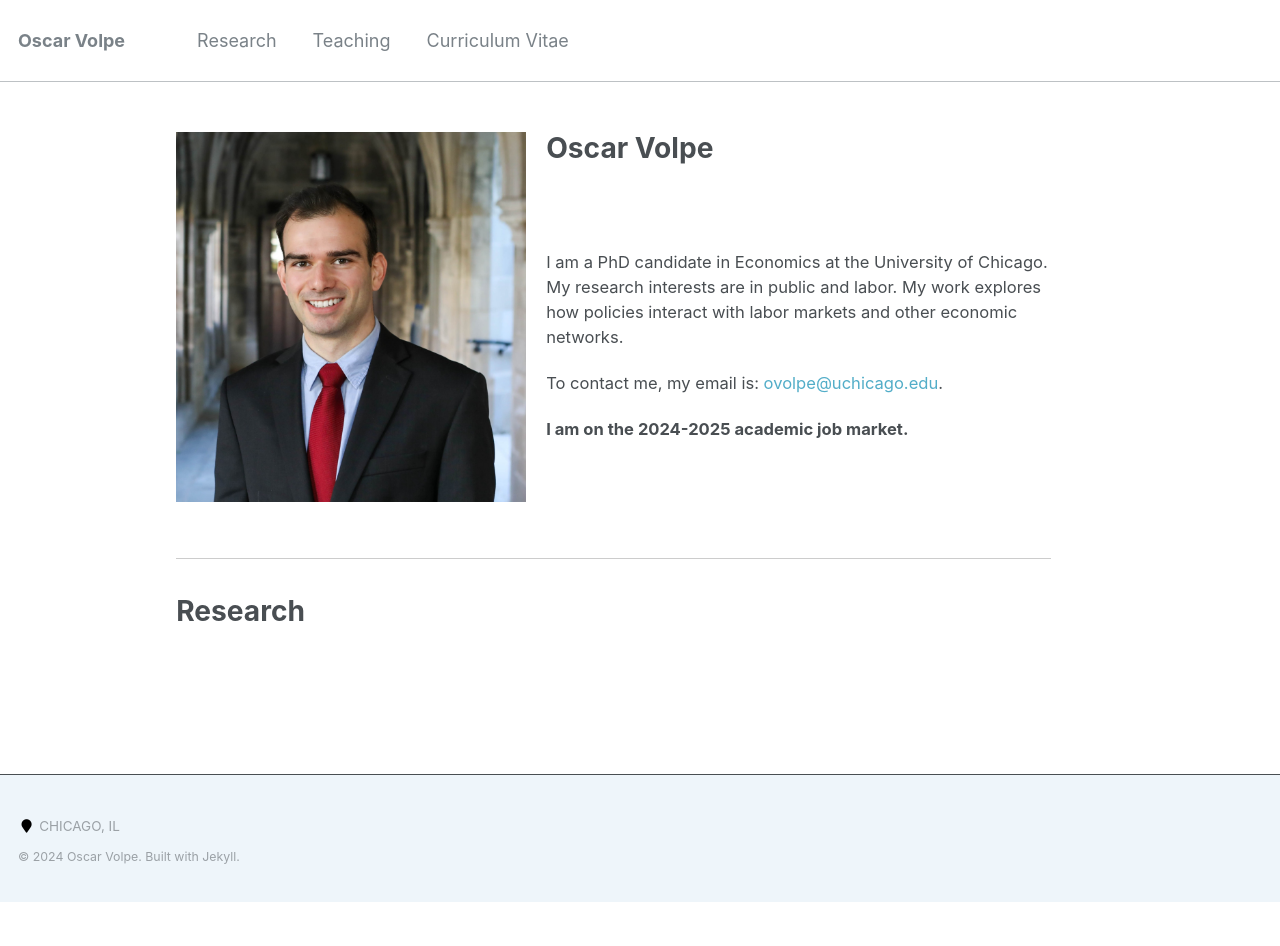
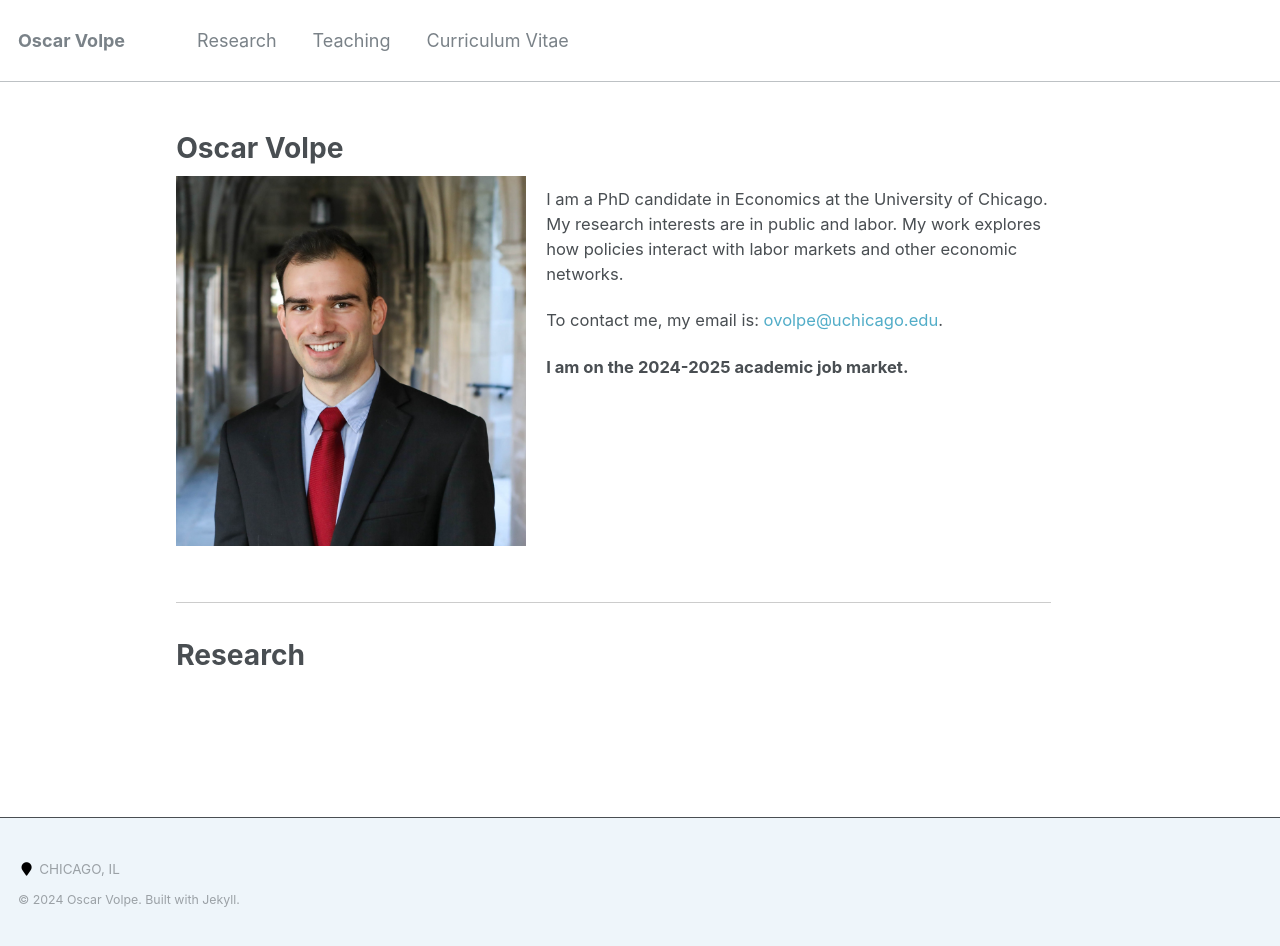
Before and after one commit to ovolpe/ovolpe.github.io, a Jekyll site: the page built from _pages/about.md, in a window 1280 px wide. Built offline with Jekyll 4.4.1, drawn with Linux system fonts in a browser that asks for light colours; before the commit the page ends 902 px from its top, so only the background shows below that.

Commit message:
Update about.md

```diff
--- a/_pages/about.md
+++ b/_pages/about.md
@@ -9,7 +9,7 @@ redirect_from:
 ---
 
 
-# Oscar Volpe<img class="img-responsive" style="float: left; margin: 0px 20px 20px 0px;" src="/files/headshot.jpg" width="350">
+<h1 style="margin-bottom: 10px;">Oscar Volpe</h1><img class="img-responsive" style="float: left; margin: 0px 20px 20px 0px;" src="/files/headshot.jpg" width="350">
 
 I am a PhD candidate in Economics at the University of Chicago. My research interests are in public and labor. My work explores how policies interact with labor markets and other economic networks.
 
```
